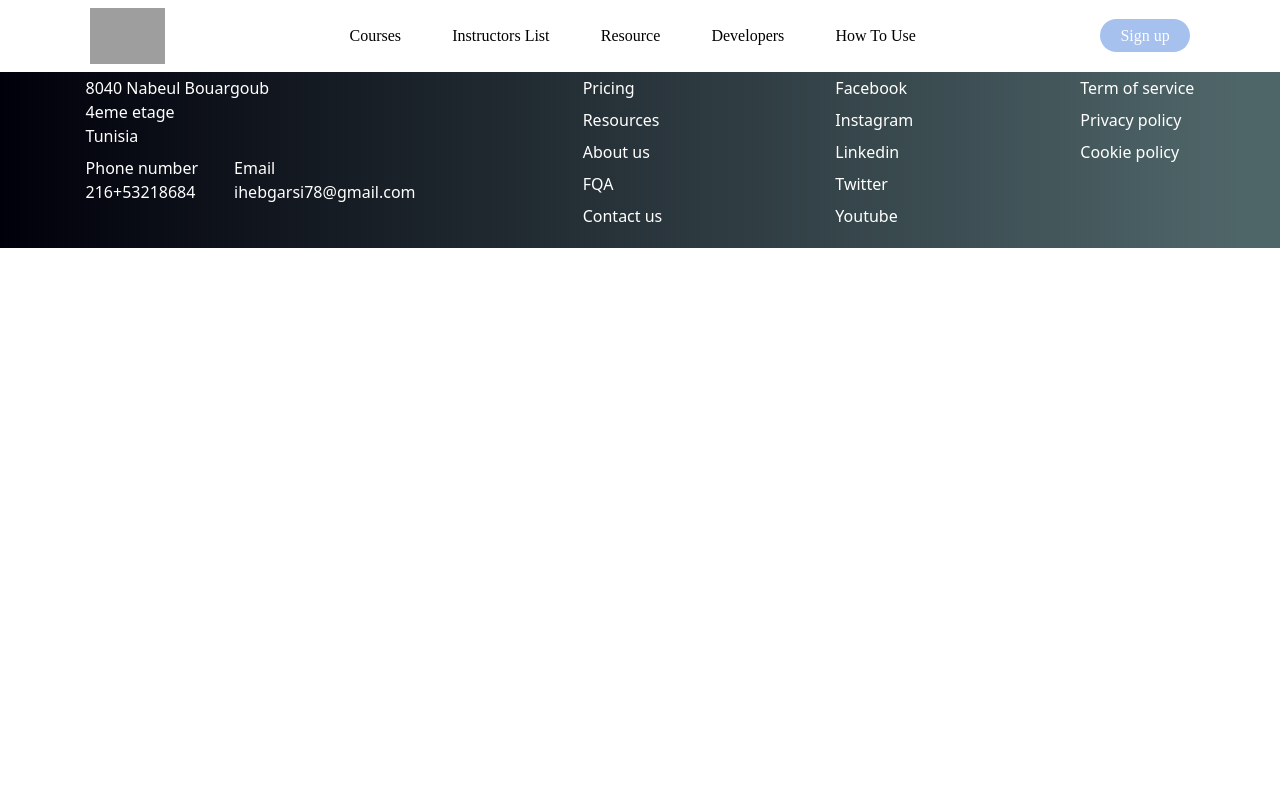
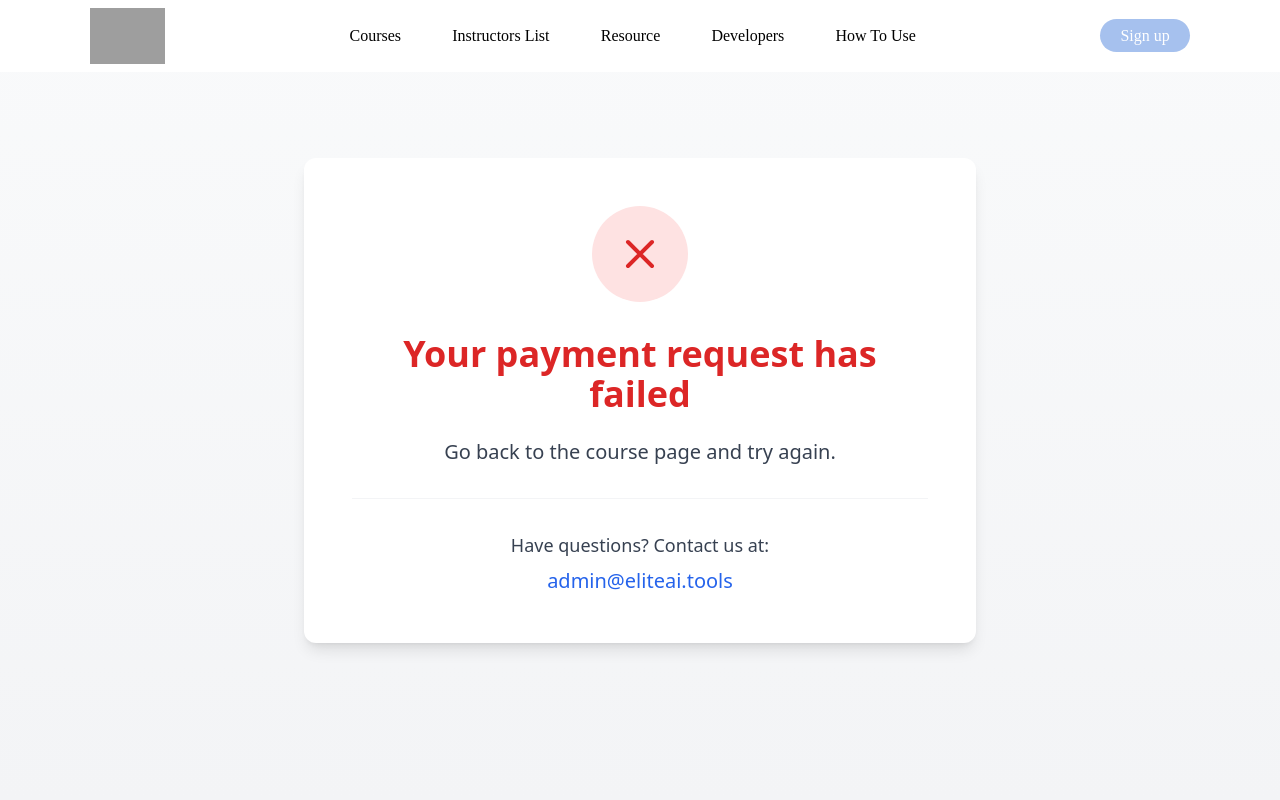
Before and after one commit to IhebGarsii/E-learn-platform, a React (Vite) app in the folder frontend/: page /PaymentFailure in a window 1280 px wide. Shown: the top 800 px of the page. Built offline with nearby package versions, Linux system fonts and the light colour scheme; grey boxes are pictures that could not be loaded.

Commit message:
adding after payment

```diff
--- a/frontend/src/pages/afterPayment/PaymentFailure.tsx
+++ b/frontend/src/pages/afterPayment/PaymentFailure.tsx
@@ -1,5 +1,57 @@
+import { Link } from "react-router-dom";
+import { useStore } from "../../hooks/zustand";
+import { useEffect, useState } from "react";
+
 function PaymentFailure() {
-  return <div>PaymentFailure</div>;
+  const [courseId, setCourseId] = useState("");
+  useEffect(() => {
+    setCourseId(localStorage.getItem("CourseId") || "");
+  }, []);
+
+  return (
+    <div className="flex items-center justify-center min-h-screen bg-gradient-to-b from-gray-50 to-gray-100">
+      <div className="w-full max-w-2xl p-12 mx-4 text-center transition-all transform bg-white shadow-lg rounded-xl hover:shadow-xl">
+        <div className="flex items-center justify-center w-24 h-24 mx-auto mb-8 bg-red-100 rounded-full">
+          <svg
+            className="w-12 h-12 text-red-600"
+            fill="none"
+            stroke="currentColor"
+            viewBox="0 0 24 24"
+          >
+            <path
+              strokeLinecap="round"
+              strokeLinejoin="round"
+              strokeWidth="2"
+              d="M6 18L18 6M6 6l12 12"
+            />
+          </svg>
+        </div>
+
+        <h1 className="mb-6 text-4xl font-extrabold text-red-600">
+          Your payment request has failed
+        </h1>
+
+        <Link
+          to={`/course/${courseId}`}
+          className="mb-8 hover:text-blue-600  text-xl text-gray-700"
+        >
+          Go back to the course page and try again.
+        </Link>
+
+        <div className="pt-8 mt-8 border-t border-gray-100">
+          <p className="text-lg text-gray-700">
+            Have questions? Contact us at:
+          </p>
+          <a
+            href="mailto:admin@eliteai.tools"
+            className="inline-block mt-2 text-xl font-medium text-blue-600 transition-colors duration-200 hover:text-blue-800"
+          >
+            admin@eliteai.tools
+          </a>
+        </div>
+      </div>
+    </div>
+  );
 }
 
 export default PaymentFailure;
--- a/frontend/src/pages/courseDetail/CourseDetail.tsx
+++ b/frontend/src/pages/courseDetail/CourseDetail.tsx
@@ -23,6 +23,8 @@ function CourseDetail() {
   const setTag = useStore((state) => state.setTagSearch);
   const setCourseId = useStore((state) => state.setCourseId);
   const currentCourseId = useStore((state) => state.courseId); // 👈 Get current value
+  const courseId = useStore((state) => state.courseId); // 👈 Get courseId from store
+console.log("Current courseId from store:", currentCourseId);
 
   useEffect(() => {
     if (idCourse && idCourse !== currentCourseId) {
@@ -68,9 +70,9 @@ function CourseDetail() {
   const { mutate: paymentMutate } = useMutation({
     mutationFn: (products: Products[]) => coursePayment(products),
     onSuccess: (data) => {
-     if (data.url) {
-       window.location.href = data.url;
-     }
+      if (data.url) {
+        window.location.href = data.url;
+      }
     },
     onError: (error) => {
       console.log("Payment error", error);
```
Also changed, not shown: frontend/src/pages/afterPayment/PaymentSuccess.tsx (+19 -11 lines), 2 other files (tests, documents, lock files or other folders).
